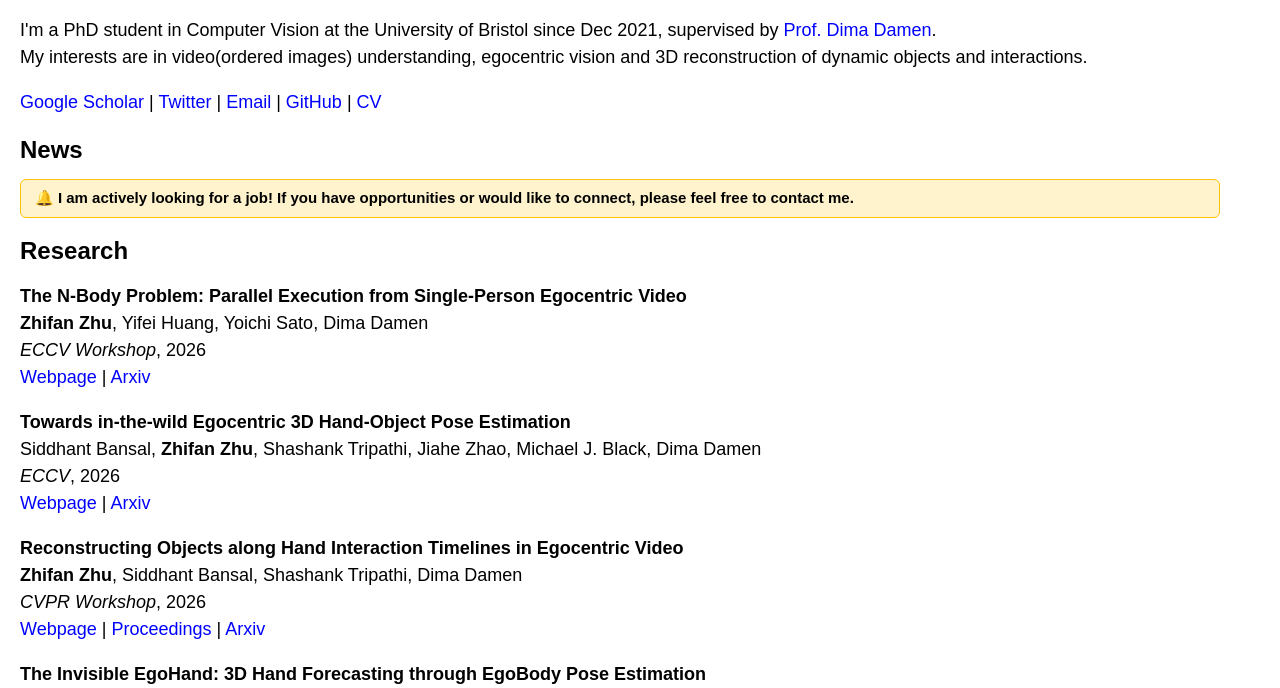
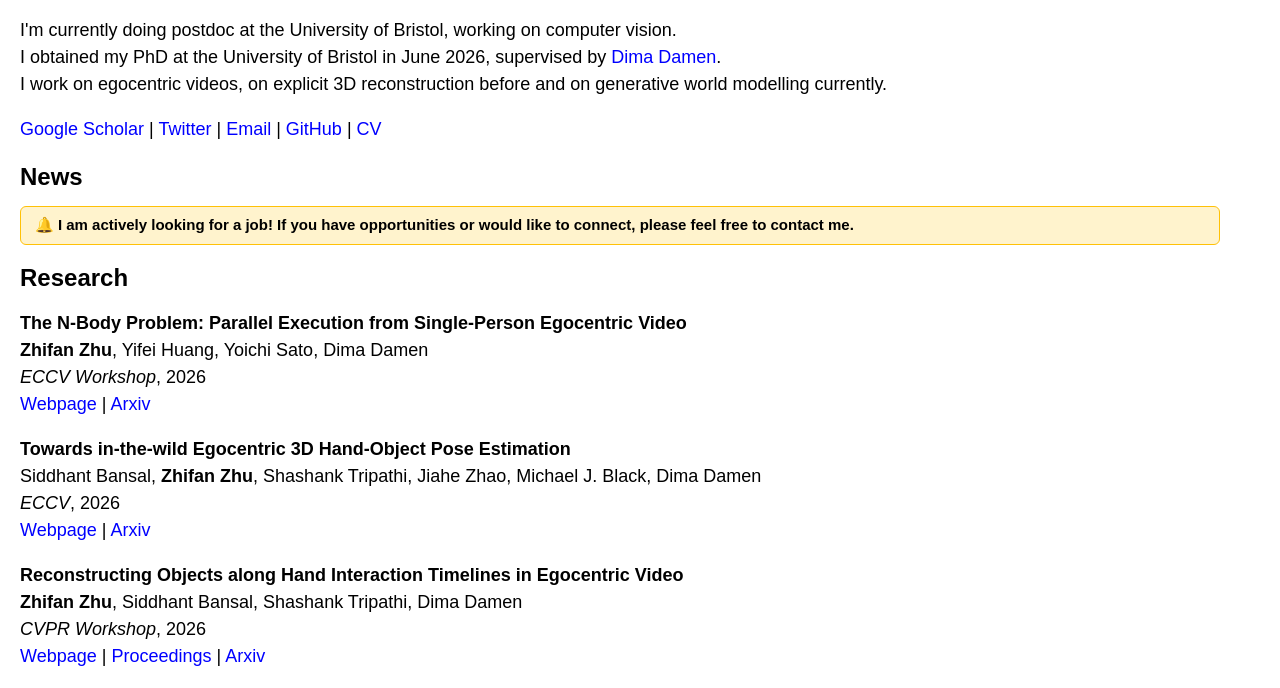
Before and after one commit to zhifanzhu/zhifanzhu.github.io, a plain HTML site: page index.html in a window 1280 px wide. Shown: the part 89-777 px from the top of the page. Drawn offline with Linux system fonts and the light colour scheme.

Commit message:
update intro paragraph

```diff
--- a/index.html
+++ b/index.html
@@ -1,7 +1,7 @@
 <!DOCTYPE html>
 <html>
 <head>
-  <title>Zhifan Zhu, PhD student at University of Bristol</title>
+  <title>Zhifan Zhu, Postdoc at the University of Bristol</title>
   <style>
     body {
       font-family: Arial, sans-serif;
@@ -102,8 +102,9 @@
   <h1>Zhifan Zhu</h1>
 
   <p>
-    I'm a PhD student in Computer Vision at the University of Bristol since Dec 2021, supervised by <a href="https://dimadamen.github.io">Prof. Dima Damen</a>.<br>
-    My interests are in video(ordered images) understanding, egocentric vision and 3D reconstruction of dynamic objects and interactions.
+    I'm currently doing postdoc at the University of Bristol, working on computer vision.<br>
+    I obtained my PhD at the University of Bristol in June 2026, supervised by <a href="https://dimadamen.github.io">Dima Damen</a>.<br>
+    I work on egocentric videos, on explicit 3D reconstruction before and on generative world modelling currently.
   </p>
   <p>
     <a href="https://scholar.google.com/citations?user=9_7rBUIAAAAJ&hl=en&oi=ao">Google Scholar</a> |
```
